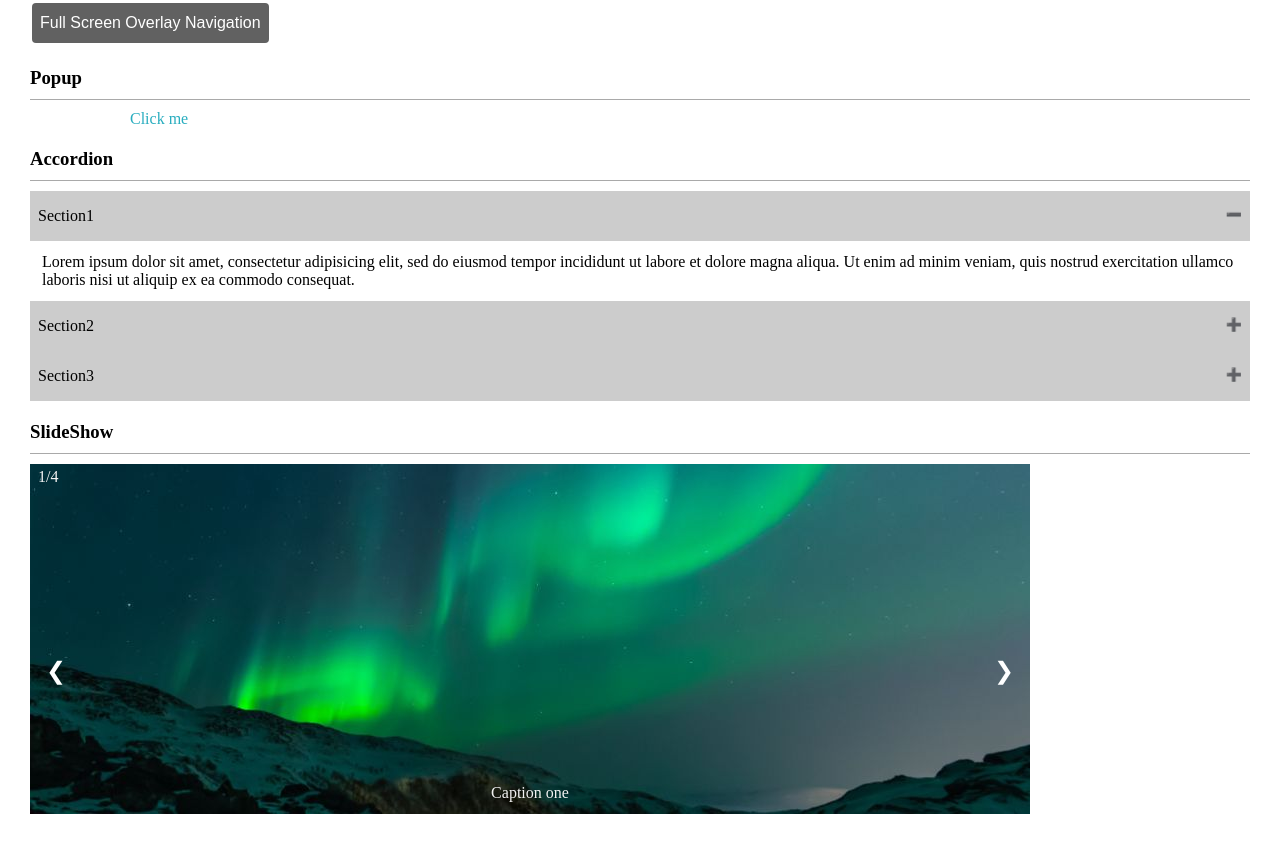
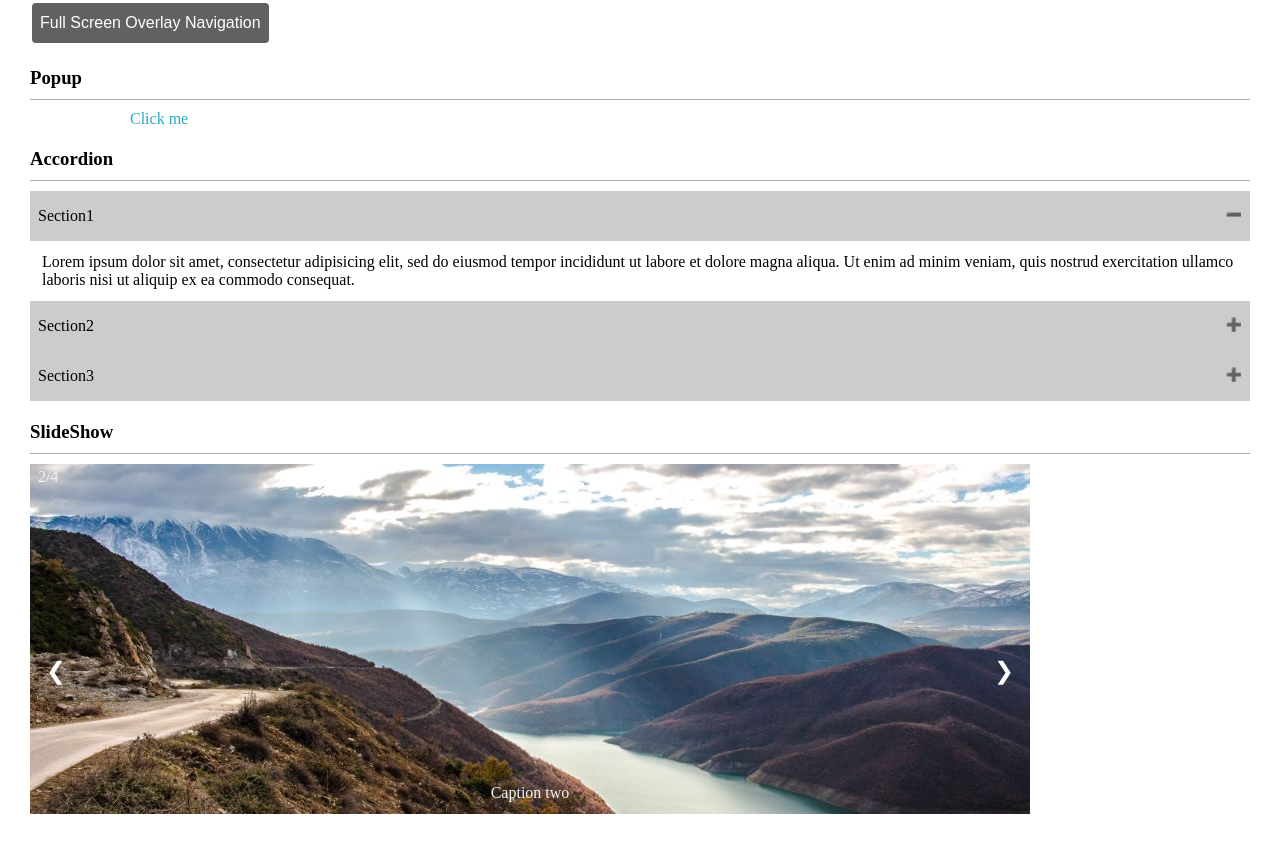
Before and after one commit to 1446450047/JS-Component, a website built with Vite: page index.html in a window 1280 px wide. Shown: the part 1973-2821 px from the top of the page. Built offline with nearby package versions, Linux system fonts and the light colour scheme.

Commit message:
自动切换slideshow

```diff
--- a/index.html
+++ b/index.html
@@ -173,23 +173,23 @@
 
     <h3 class="title">SlideShow</h3>
     <div class="slideShow-wrapper">
-        <div class="slideshow" >
+        <div class="slideshow active" >
             <div class="numberText">1/4</div>
             <img src="./public/image/nature/img_lights_wide.jpg" alt="light">
             <div class="text">Caption one</div>
         </div>
 
-        <div class="slideshow" style="display: none">
+        <div class="slideshow" >
             <div class="numberText">2/4</div>
             <img src="./public/image/nature/img_mountains_wide.jpg" alt="mountain">
             <div class="text">Caption two</div>
         </div>
-        <div class="slideshow" style="display: none">
+        <div class="slideshow" >
             <div class="numberText">3/4</div>
             <img src="./public/image/nature/img_nature_wide.jpg" alt="nature">
             <div class="text">Caption three</div>
         </div>
-        <div class="slideshow" style="display: none">
+        <div class="slideshow" >
             <div class="numberText">4/4</div>
             <img src="./public/image/nature/img_snow_wide.jpg" alt="snow">
             <div class="text">Caption four</div>
--- a/main.js
+++ b/main.js
@@ -28,3 +28,4 @@ import "./popup/popup"
 import "./accordion/accordion.scss"
 import "./accordion/accordion"
 import "./slideshow/slideshow.scss"
+import  "./slideshow/slideShow"
--- /dev/null
+++ b/slideshow/slideShow.js
@@ -0,0 +1,9 @@
+let imageIndex = 0;
+const slideShows = document.querySelectorAll(".slideshow")
+const automaticSlideShow = function(){
+    slideShows[imageIndex].classList.toggle("active")
+    imageIndex++;
+    imageIndex = imageIndex >= 4 ? 0: imageIndex;
+    slideShows[imageIndex].classList.toggle("active")
+}
+setInterval(automaticSlideShow,4000)
--- a/slideshow/slideshow.scss
+++ b/slideshow/slideshow.scss
@@ -1,7 +1,9 @@
 .slideShow-wrapper{
   position: relative;
   max-width: 1000px;
+  user-select: none;
   >.slideshow{
+    display: none;
     >.numberText{
       color: #f2f2f2;
       padding: 4px 8px;
@@ -14,6 +16,9 @@
       left: 50%;
       transform: translateX(-50%);
     }
+    &.active{
+      display: block;
+    }
   }
   >.previous,.next{
     position: absolute;
@@ -21,6 +26,7 @@
     top: 50%;
     color: white;
     font-size: 24px;
+    user-select: none;
     padding: 16px;
     &:hover{
       background: #0B0B0C;
@@ -28,6 +34,5 @@
   }
   >.next{
     right: 0;
-
   }
 }
```
